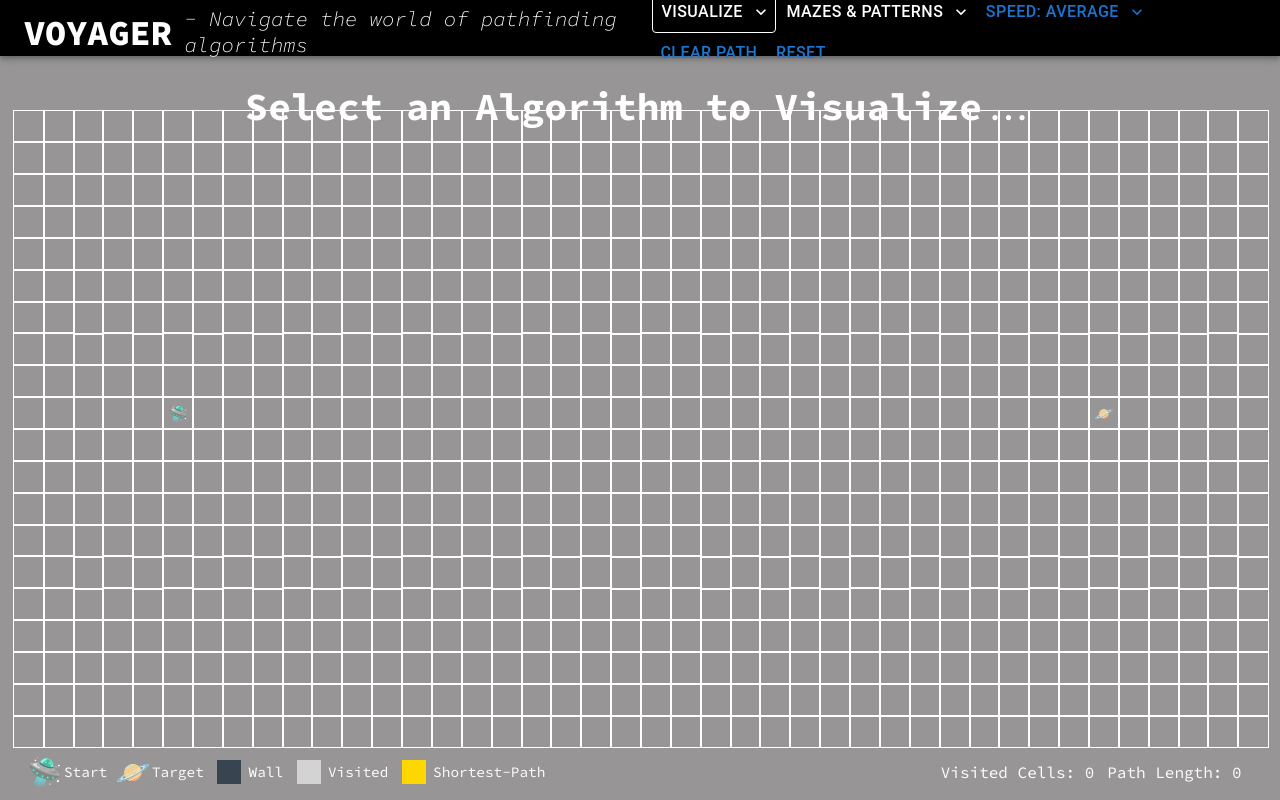
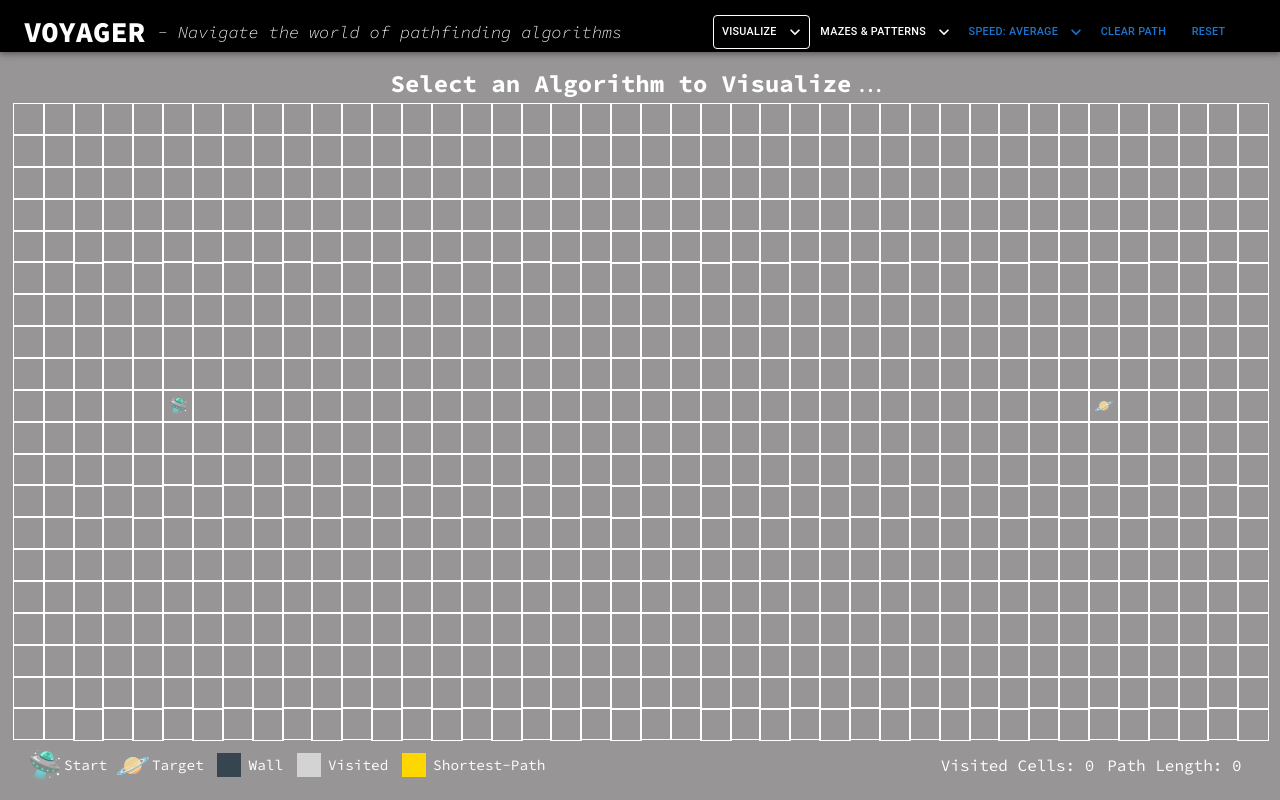
Before and after one commit to aydenyipcs/Pathfinding-Visualizer-, a React (Vite) app: page / in a window 1280 px wide. Built offline with nearby package versions, Linux system fonts and the light colour scheme.

Commit message:
fixed css and layout size

```diff
--- a/src/Grid/Grid.scss
+++ b/src/Grid/Grid.scss
@@ -3,5 +3,5 @@
   grid-template-columns: repeat(auto-fit, minmax(1px,1fr));
   margin-left: 1vw;
   margin-right: 1vw;
-  margin-top: 1vh;
+  margin-top: -1.5vh;
 }
--- a/src/Grid/gridFunctions.jsx
+++ b/src/Grid/gridFunctions.jsx
@@ -1,7 +1,6 @@
-let NUM_ROW = Math.floor(window.innerWidth / 30);
-let NUM_COL = Math.floor((window.innerHeight * 0.78) / 30);
-NUM_ROW = NUM_ROW > 80 ? NUM_ROW * 0.6 : NUM_ROW;
-NUM_COL = NUM_COL > 35 ? NUM_COL * 0.6 : NUM_COL;
+let blockSize = window.innerWidth > 2250 ? 40 : window.innerWidth < 1200 ? 20 : 30
+let NUM_ROW = Math.floor(window.innerWidth / blockSize);
+let NUM_COL = Math.floor((window.innerHeight * 0.78) / blockSize);
 
 export const createBlankGrid = (startPosition, endPosition) => {
   const blankGrid = [];
--- a/src/NavBar/navBar.scss
+++ b/src/NavBar/navBar.scss
@@ -2,10 +2,10 @@
   display: flex;
   justify-content: space-around;
   width: 100vw;
-  height: 7vh;
+  height: 6.5vh;
   margin: 0;
   padding: 0;
-  font-size: 1.1rem;
+  font-size: 1.8vh;
   background-color: black;
   color: white;
 }
@@ -17,15 +17,14 @@
   margin-right: 1vw;
 }
 .algoDescription {
-  height: 5vh;
   display: flex;
   flex-direction: row;
   justify-content: center;
   align-items: baseline;
-  font-size: 1.2rem;
+  font-size: 1.5vh;
   margin: 0;
+  padding: 0;
   padding-top: 0;
-  padding-bottom: 0.8vh;
   h1,
   h3 {
     margin-right: 0.5vw;
@@ -45,7 +44,7 @@
   }
 }
 #algo-dropdown, #maze-dropdown {
-  font-size: 1rem;
+  font-size: 75%;
   color: white;
   margin-right: 0.2vw;
   transition: color 0.3s ease;
@@ -58,7 +57,7 @@
 }
 
 .MuiMenu-root .MuiMenuItem-root {
-  font-size: 1.1rem;
+  font-size: 100%;
   color: black;
 
   &:hover {
@@ -68,7 +67,7 @@
 #clearPathButton,
 #resetButton,
 #speed-dropdown {
-  font-size: 1rem;
+  font-size: 75%;
   margin-right: 0.2vw;
   transition: color 0.3s ease, opacity 0.3 ease;
   &:hover {
--- a/src/app.scss
+++ b/src/app.scss
@@ -9,6 +9,7 @@
 }
 body {
   font-family: "Source Code Pro", monospace;
+  font-size: 1rem;
   color: white;
   margin: 0;
   padding: 0;
--- a/src/utils.jsx
+++ b/src/utils.jsx
@@ -17,8 +17,8 @@ export const algos = {
   "Bidirectional Search": bds,
   "Iterative Deepening Search": iddfs,
   "Greedy Best-First Search": greedy,
-  "Breath-first Search": bfs,
-  "Depth-first Search": dfs,
+  "Breadth-First Search": bfs,
+  "Depth-First Search": dfs,
 };
 
 export const mazes = {
@@ -34,8 +34,8 @@ export const descriptions = {
   "A* Search": "is weighted and guarantees the shortest path!",
   "Greedy Best-First Search":
     "is weighted and does not guarantee the shortest path!",
-  "Breath-first Search": "is unweighted and guarantees the shortest path!",
-  "Depth-first Search":
+  "Breadth-First Search": "is unweighted and guarantees the shortest path!",
+  "Depth-First Search":
     "is unweighted and does not guarantee the shortest path!",
   "Random Maze": "was custom made for fun :)",
   "Recursive Division": "divides a space recursively until a condition is met",
```
